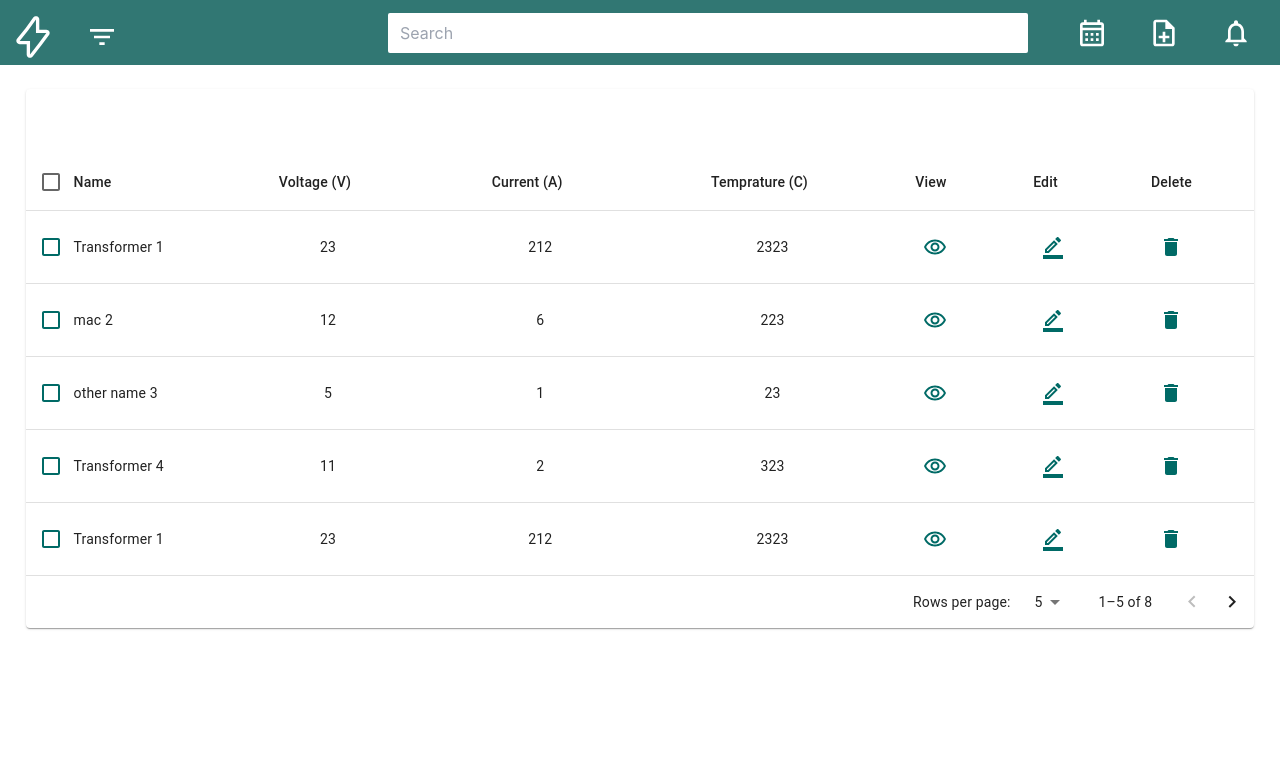
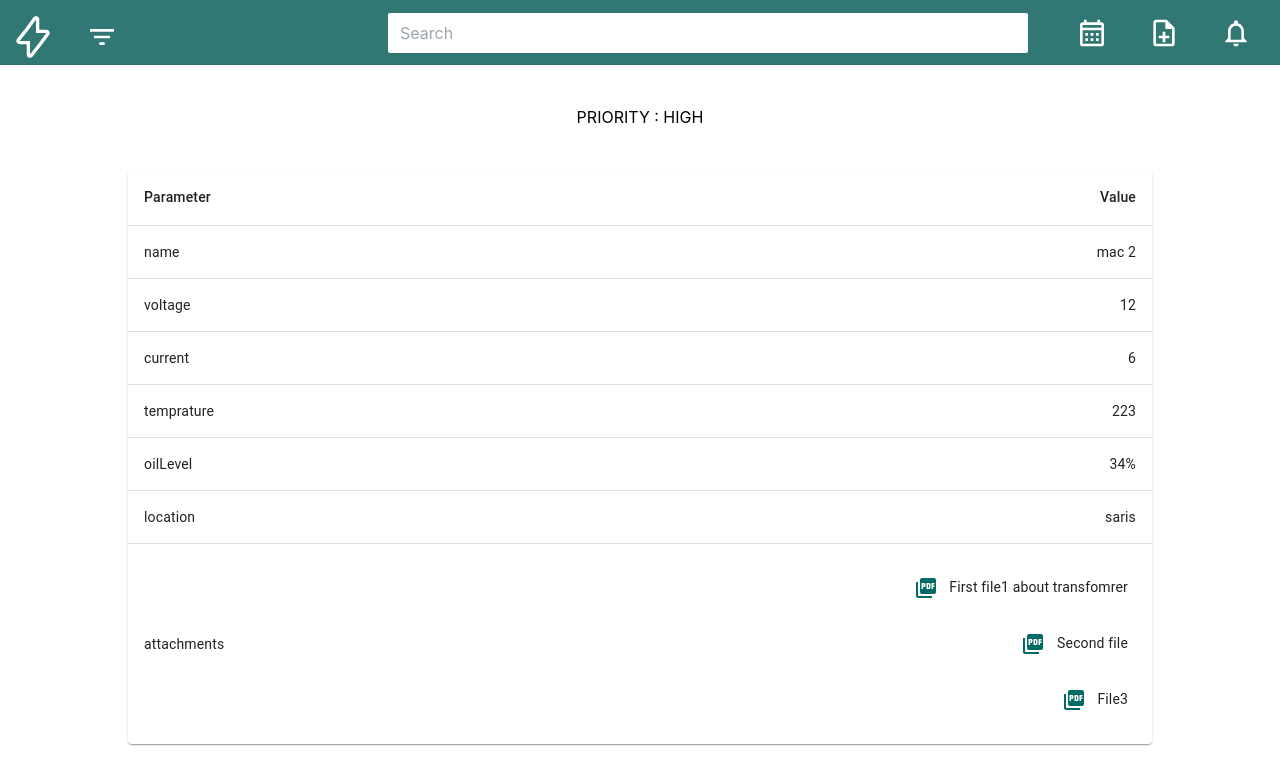
Before and after one commit to marshalyordanos/ozoro_transformer, a React (Create React App) app in the folder front_end/: page /home/1 in a window 1280 px wide. Shown: the top 784 px of the page. Built offline with nearby package versions, Linux system fonts and the light colour scheme.

Commit message:
add Delete Modal, View transformer component

```diff
--- a/front_end/src/App.css
+++ b/front_end/src/App.css
@@ -1,3 +1,7 @@
 @tailwind base;
 @tailwind components;
 @tailwind utilities;
+
+/* body{
+  color:rgb(169, 169, 169)
+} */
--- a/front_end/src/App.js
+++ b/front_end/src/App.js
@@ -1,10 +1,16 @@
+import { Route, Routes } from "react-router-dom";
 import "./App.css";
+import ViewTransformer from "./components/ViewTransformer";
 import HomePage from "./pages/HomePage";
 
 function App() {
   return (
     <div className="con">
-      <HomePage />
+      <Routes>
+        <Route path="/home" element={<HomePage />} />
+        <Route path="/home/:id" element={<ViewTransformer />} />
+        <Route path="/home/edit/:id" element={<h1>edit page</h1>} />
+      </Routes>
     </div>
   );
 }
--- a/front_end/src/components/FilterConditions.js
+++ b/front_end/src/components/FilterConditions.js
@@ -1,10 +1,11 @@
 import { IconButton } from "@mui/material";
 import React from "react";
 import CloseIcon from "@mui/icons-material/Close";
+import styled from "styled-components";
 
 const FilterConditions = ({ condition, closFilterCondition }) => {
   return (
-    <div
+    <FilterStyled
       key={condition.id}
       className="flex  min-w-[180px] self-center  items-center justify-between border-[1px] hover:border-[#006A66] p-2 rounded-full m-2"
     >
@@ -17,8 +18,10 @@ const FilterConditions = ({ condition, closFilterCondition }) => {
       <IconButton onClick={() => closFilterCondition(condition.id)}>
         <CloseIcon sx={{ color: "#006A66" }} />
       </IconButton>
-    </div>
+    </FilterStyled>
   );
 };
 
+const FilterStyled = styled.div``;
+
 export default FilterConditions;
--- a/front_end/src/components/HomeTable.js
+++ b/front_end/src/components/HomeTable.js
@@ -23,6 +23,7 @@ import FilterListIcon from "@mui/icons-material/FilterList";
 import { visuallyHidden } from "@mui/utils";
 import RemoveRedEyeOutlinedIcon from "@mui/icons-material/RemoveRedEyeOutlined";
 import BorderColorOutlinedIcon from "@mui/icons-material/BorderColorOutlined";
+import { Link } from "react-router-dom";
 
 function descendingComparator(a, b, orderBy) {
   if (b[orderBy] < a[orderBy]) {
@@ -173,8 +174,11 @@ EnhancedTableHead.propTypes = {
 };
 
 const EnhancedTableToolbar = (props) => {
-  const { numSelected } = props;
-
+  const { selected } = props;
+  const numSelected = selected.length;
+  console.log("group slected", selected);
+  const selectedId = selected.map((v) => v.id).join(",");
+  console.log("group slected", selected, selectedId);
   return (
     <Toolbar
       sx={{
@@ -204,15 +208,19 @@ const EnhancedTableToolbar = (props) => {
 
       {numSelected > 0 ? (
         <div className="flex">
+          <Link to={`/home/${selectedId}`}>
             <IconButton>
               <RemoveRedEyeOutlinedIcon sx={{ color: "#006A66" }} />
             </IconButton>
+          </Link>
 
+          <Link to={`/home/edit/${selectedId}`}>
             <IconButton>
               <BorderColorOutlinedIcon sx={{ color: "#006A66" }} />
             </IconButton>
+          </Link>
 
-          <IconButton onClick={props.click}>
+          <IconButton onClick={() => props.click("slected delete")}>
             <DeleteIcon sx={{ color: "#006A66" }} />
           </IconButton>
         </div>
@@ -224,7 +232,7 @@ const EnhancedTableToolbar = (props) => {
 };
 
 EnhancedTableToolbar.propTypes = {
-  numSelected: PropTypes.number.isRequired,
+  selected: PropTypes.array.isRequired,
 };
 
 const HomeTable = ({
@@ -232,8 +240,7 @@ const HomeTable = ({
   handleSelectAllClick,
   handleClick,
   selected,
-  deleteSelectedTransformer,
-  deleteTransformer,
+  handleDleteModal,
 }) => {
   const [order, setOrder] = React.useState("asc");
   const [orderBy, setOrderBy] = React.useState("calories");
@@ -267,10 +274,7 @@ const HomeTable = ({
   return (
     <Box sx={{ width: "100%", color: "#006A66" }}>
       <Paper sx={{ width: "100%", mb: 2, color: "#006A66" }}>
-        <EnhancedTableToolbar
-          click={deleteSelectedTransformer}
-          numSelected={selected.length}
-        />
+        <EnhancedTableToolbar click={handleDleteModal} selected={selected} />
         <TableContainer>
           <Table
             sx={{ minWidth: 750 }}
@@ -325,17 +329,25 @@ const HomeTable = ({
                       <TableCell align="center">{row.current}</TableCell>
                       <TableCell align="center">{row.temprature}</TableCell>
                       <TableCell>
+                        <Link to={`/home/${row.id}`}>
                           <IconButton>
-                          <RemoveRedEyeOutlinedIcon sx={{ color: "#006A66" }} />
+                            <RemoveRedEyeOutlinedIcon
+                              sx={{ color: "#006A66" }}
+                            />
                           </IconButton>
+                        </Link>
                       </TableCell>
                       <TableCell>
+                        <Link to={`/home/edit/${row.id}`}>
                           <IconButton>
-                          <BorderColorOutlinedIcon sx={{ color: "#006A66" }} />
+                            <BorderColorOutlinedIcon
+                              sx={{ color: "#006A66" }}
+                            />
                           </IconButton>
+                        </Link>
                       </TableCell>
                       <TableCell>
-                        <IconButton onClick={() => deleteTransformer(row.id)}>
+                        <IconButton onClick={() => handleDleteModal(row.id)}>
                           <DeleteIcon sx={{ color: "#006A66" }} />
                         </IconButton>
                       </TableCell>
--- /dev/null
+++ b/front_end/src/components/ViewTransformer.js
@@ -0,0 +1,103 @@
+import React from "react";
+import Table from "@mui/material/Table";
+import TableBody from "@mui/material/TableBody";
+import TableCell from "@mui/material/TableCell";
+import TableContainer from "@mui/material/TableContainer";
+import TableHead from "@mui/material/TableHead";
+import TableRow from "@mui/material/TableRow";
+import Paper from "@mui/material/Paper";
+import NavBar from "./NavBar";
+import PictureAsPdfIcon from "@mui/icons-material/PictureAsPdf";
+import { Link } from "react-router-dom";
+import { IconButton } from "@mui/material";
+
+function createData(name, calories) {
+  return { name, calories };
+}
+
+const rows = [
+  {
+    name: "mac 2",
+    voltage: 12,
+    current: 6,
+    temprature: 223,
+    oilLevel: "34%",
+
+    location: "saris",
+    attachments: ["First file1 about transfomrer", "Second file", "File3"],
+  },
+];
+
+const ViewTransformer = () => {
+  return (
+    <div>
+      <NavBar />
+
+      {rows.map((row) => (
+        <div>
+          <div>
+            <h1 className="text-center my-10">
+              PRIORITY : <span>HIGH</span>
+            </h1>
+          </div>
+          <TableContainer
+            sx={{ width: "80vw" }}
+            className="mx-auto my-2"
+            component={Paper}
+          >
+            <Table sx={{ width: "80vw" }} aria-label="simple table">
+              <TableHead>
+                <TableRow>
+                  <TableCell>Parameter</TableCell>
+                  <TableCell align="right">Value</TableCell>
+                </TableRow>
+              </TableHead>
+              <TableBody>
+                {Object.keys(row).map(
+                  (key) =>
+                    key !== "id" && (
+                      <TableRow
+                        key={Date.now()}
+                        sx={{
+                          "&:last-child td, &:last-child th": { border: 0 },
+                        }}
+                      >
+                        <TableCell component="th" scope="row">
+                          {key}
+                        </TableCell>
+                        {key === "attachments" ? (
+                          <TableCell align="right" width={300}>
+                            {row[key].map((value) => (
+                              <div className=" p-2">
+                                <Link to="/pdf">
+                                  <IconButton>
+                                    {" "}
+                                    <PictureAsPdfIcon
+                                      sx={{ color: "#006A66" }}
+                                    />
+                                  </IconButton>{" "}
+                                  {value}
+                                </Link>
+                              </div>
+                            ))}
+                          </TableCell>
+                        ) : (
+                          <TableCell align="right" width={300}>
+                            <p className=" text-justify float-right ">
+                              {row[key]}
+                            </p>
+                          </TableCell>
+                        )}
+                      </TableRow>
+                    )
+                )}
+              </TableBody>
+            </Table>
+          </TableContainer>
+        </div>
+      ))}
+    </div>
+  );
+};
+
+export default ViewTransformer;
--- a/front_end/src/index.js
+++ b/front_end/src/index.js
@@ -1,14 +1,16 @@
-import React from 'react';
-import ReactDOM from 'react-dom';
-import './index.css';
-import App from './App';
-import reportWebVitals from './reportWebVitals';
-
+import React from "react";
+import ReactDOM from "react-dom";
+import "./index.css";
+import App from "./App";
+import reportWebVitals from "./reportWebVitals";
+import { BrowserRouter } from "react-router-dom";
 ReactDOM.render(
   <React.StrictMode>
-    <App />
+    <BrowserRouter>
+      <App />
+    </BrowserRouter>
   </React.StrictMode>,
-  document.getElementById('root')
+  document.getElementById("root")
 );
 
 // If you want to start measuring performance in your app, pass a function
--- a/front_end/src/pages/HomePage.js
+++ b/front_end/src/pages/HomePage.js
@@ -1,4 +1,4 @@
-import React, { useState } from "react";
+import React, { useRef, useState } from "react";
 import Filter from "../components/Filter";
 import HomeTable from "../components/HomeTable";
 import NavBar from "../components/NavBar";
@@ -88,9 +88,10 @@ const HomePage = () => {
   const [searchedData, setSearchedData] = useState([]);
   const [isSearching, setIsSearching] = useState(false);
   const [allData, setAllData] = useState(rows);
+  const [isDeleteConfirmed, setIsDeleteConfirmed] = useState(false);
 
   const [openDeleteModal, setOpenDeleteModal] = React.useState(false);
-
+  const transformerId = useRef();
   const handleOpenDeleteModal = () => setOpenDeleteModal(true);
   //   ******************************************** filter functions ***************************************
   const filterHandler = () => {
@@ -153,15 +154,35 @@ const HomePage = () => {
     }
     setSearchedData(newData);
   };
+  //   ************************************************  view function *****************************
 
+  const handleViewOneTransformer = () => {
+    console.log("View one transformer");
+  };
+
+  const handleViewSlectedTransformer = () => {
+    console.log("view selected transformers");
+  };
   //   ************************************************  delete function *****************************
 
+  const handleDleteModal = (id) => {
+    handleOpenDeleteModal();
+    transformerId.current = id;
+  };
   const deleteTransformer = (id) => {
-    handleOpenDeleteModal();
-    setAllData(allData.filter((data) => data.id !== id));
+    if (transformerId.current === "slected delete") {
+      let newData = allData;
+      selected.forEach((v) => {
+        newData = newData.filter((data) => data.id !== v.id);
+      });
+      setAllData(newData);
+      setSelected([]);
+    } else {
+      setAllData(allData.filter((data) => data.id !== transformerId.current));
+      setSelected([]);
+    }
   };
   const deleteSelectedTransformer = () => {
-    console.log("[[[[[[[[[[[[[[[[[[[[");
     let newData = allData;
     selected.forEach((v) => {
       newData = newData.filter((data) => data.id !== v.id);
@@ -201,8 +222,7 @@ const HomePage = () => {
           handleSelectAllClick={handleSelectAllClick}
           selected={selected}
           handleClick={handleSelectClick}
-          deleteTransformer={deleteTransformer}
-          deleteSelectedTransformer={deleteSelectedTransformer}
+          handleDleteModal={handleDleteModal}
           rows={isSearching ? searchedData : allData}
         />
       </div>
@@ -211,7 +231,12 @@ const HomePage = () => {
         open={openDeleteModal}
         setOpen={setOpenDeleteModal}
       >
-        <DeleteModal />
+        <DeleteModal
+          isDeleteConfirmed={isDeleteConfirmed}
+          setIsDeleteConfirmed={setIsDeleteConfirmed}
+          setOpen={setOpenDeleteModal}
+          deleteTransformer={deleteTransformer}
+        />
       </ModalUi>
     </div>
   );
```
Also changed, not shown: front_end/src/components/DeleteModal.js (+20 -2 lines). Lines whose indentation alone changed are shown as unchanged.
